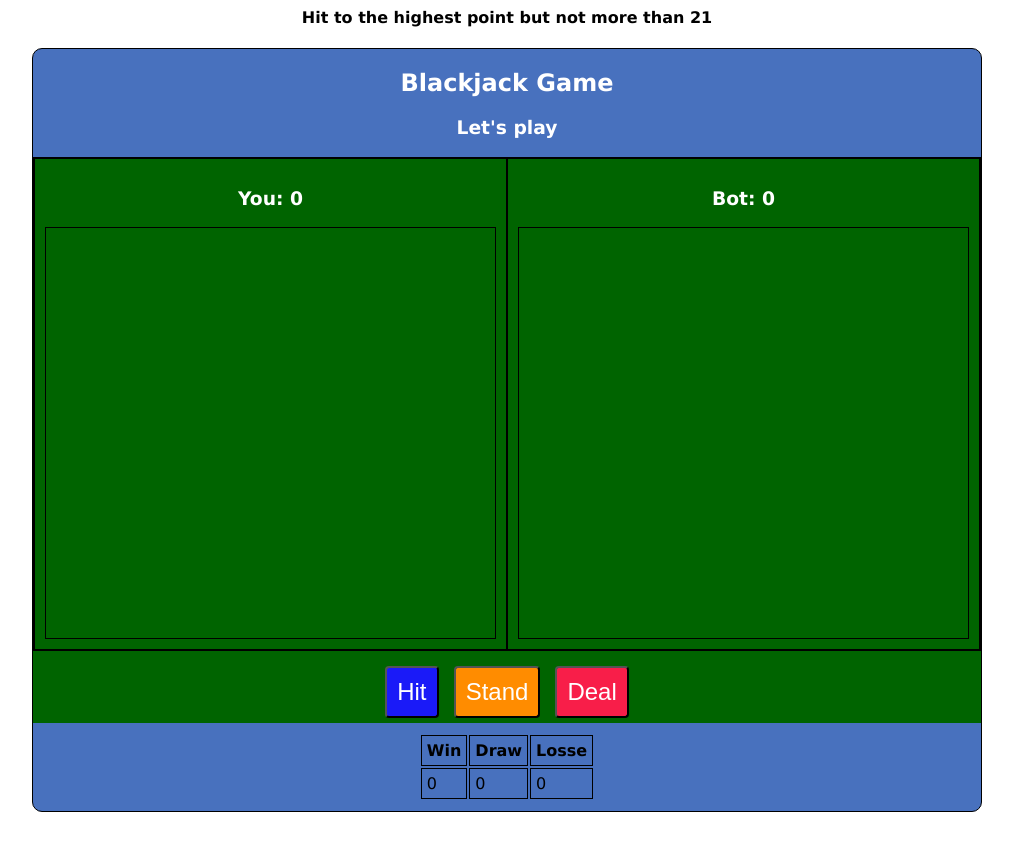
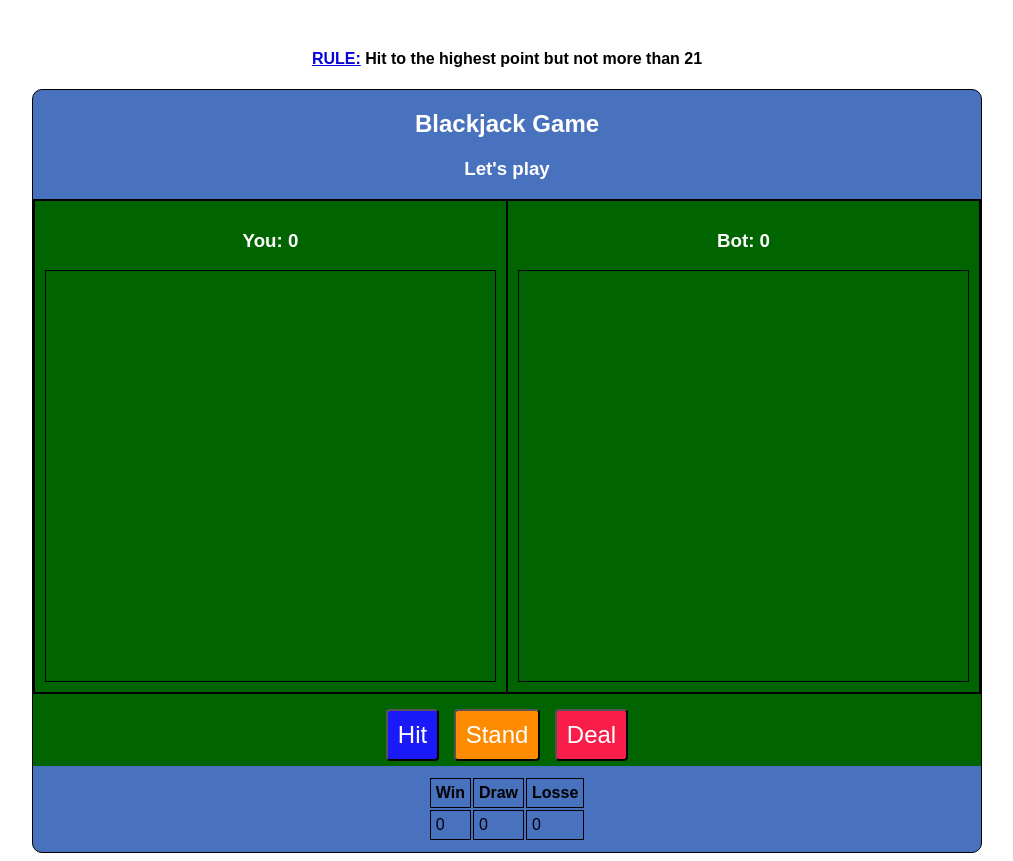
Before and after one commit to Willydabou/MyBlackJack_game, a plain HTML site: page index.htm in a window 1280 px wide. Shown: the whole page, without its empty margins (133-1146 px from the left). Before the commit the page ends 820 px from the top, so only its background shows below. Drawn offline with Linux system fonts and the light colour scheme.

Commit message:
font change and small comment about the project

```diff
--- a/blackjack.css
+++ b/blackjack.css
@@ -1,6 +1,15 @@
 .container{
     text-align: center;
-    font-family: Lucida Sans;
+    font-family: sans-serif;
+}
+.container h4{
+    margin-top: 50px;
+    font-weight: 34px;
+    font-weight: bold;
+}
+h4 span{
+    color: rgb(3, 3, 218);
+    text-decoration: underline;
 }
 .main-box{
     border: 1px solid black;
--- a/blackjack.js
+++ b/blackjack.js
@@ -29,18 +29,18 @@ const cards = [
   const winSound = new Audio('WIN.mp3');
   const loseSound = new Audio('Lost.mp3');
 
-  // DOM Helpers
+  // ------------------------------------------------------- DOM Helpers
   const updateText = (id, text) => document.getElementById(id).textContent = text;
   const updateColor = (id, color) => document.getElementById(id).style.color = color;
   const updateScore = (id, score) => document.getElementById(id).innerHTML = score;
 
-  function getRandomCard() {  //----------------------------Choose card
+  function getRandomCard() {  //---------------------------- Choose card
     return cards[Math.floor(Math.random() * cards.length)];
   }
 
 
 
-  function createCardImage(src) { //-----------------------Create card image
+  function createCardImage(src) { //----------------------- Create card image
     const img = document.createElement('img');
     img.src = src;
     img.className = 'card-img';
--- a/index.htm
+++ b/index.htm
@@ -4,11 +4,21 @@
     <meta name="viewport" content="width=device-width, initial-scale=1.0">
     <title>Blackjack Game</title>
     <link rel="stylesheet" href="blackjack.css">
+    <!--
+        Willy DABOU
+        A 2 days project: Blackjack card game where a player competes against a bot.
+        The game objective is to get as close as possible to 21 points without exceeding it.
+        Cards have different values, and the player can "Hit" to draw a card or "Stand" to end their turn.
+        After the player's turn, the bot takes its turn automatically.
+
+        This is a browser-based project built with HTML, CSS, and JavaScript, with no external libraries or frameworks.
+        It involves DOM manipulation, event handling, game logic, and basic sound feedback
+    -->
 </head>
 <body>
 
     <div class="container">
-        <h4>Hit to the highest point but not more than 21 </h4>
+        <h4><span>RULE:</span>  Hit to the highest point but not more than 21 </h4>
         <div class="container main-box">
             <h2>Blackjack Game</h2>
             <h3 id="h3_title">Let's play</h3>
```
